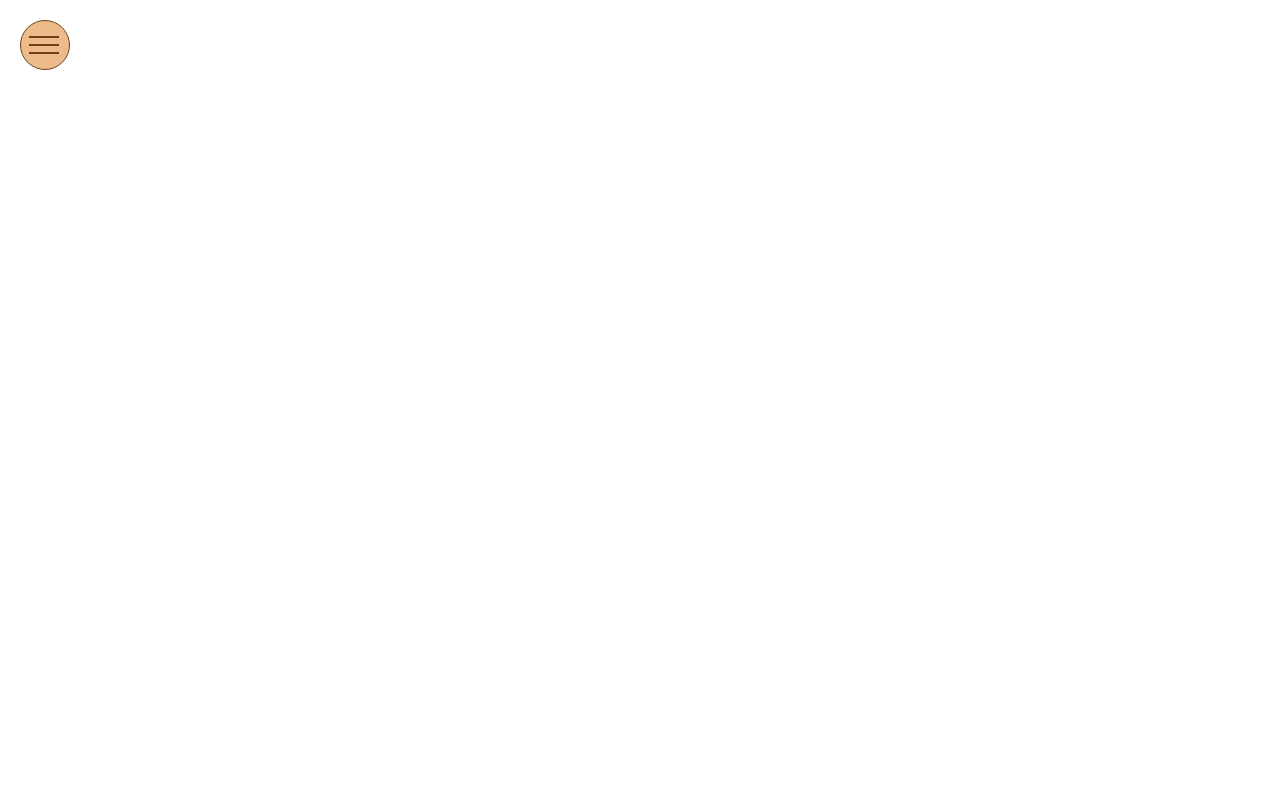
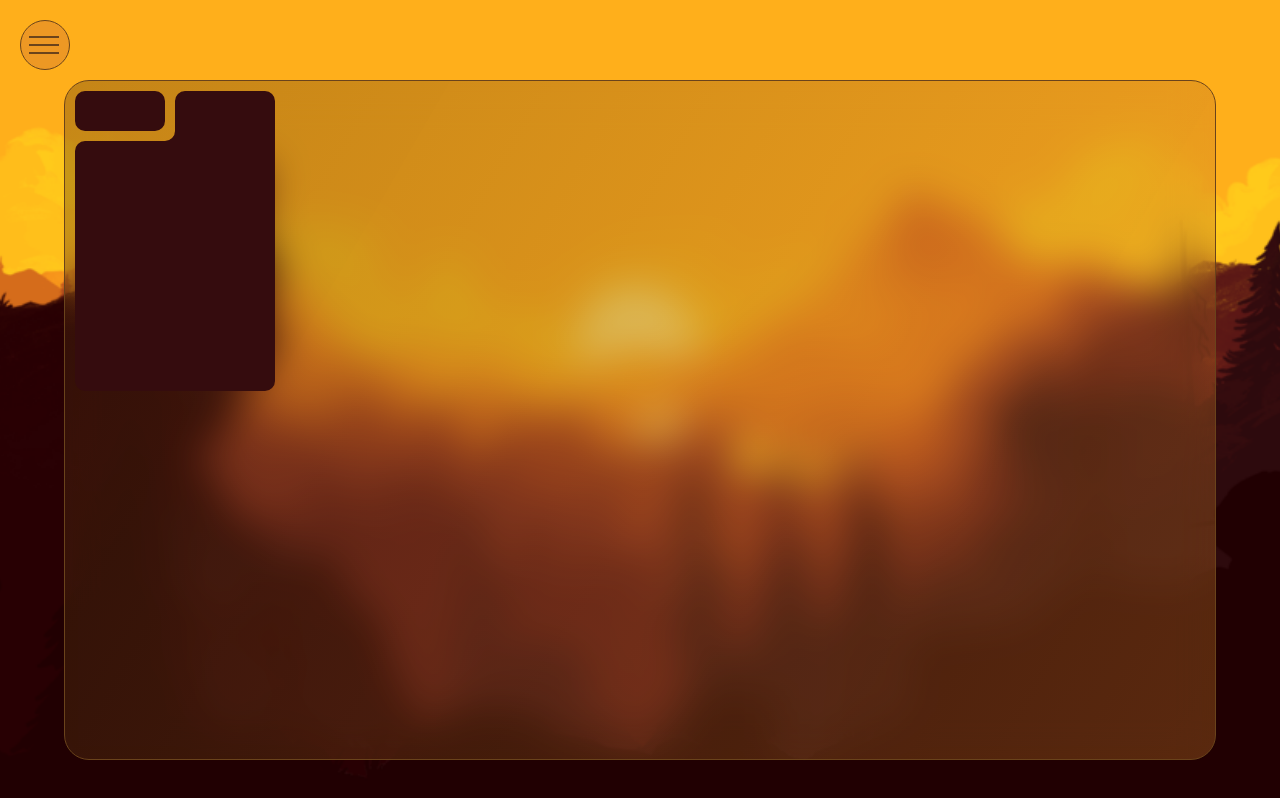
Before and after one commit to mormolad/resume, a Next.js app: page /portfolio in a window 1280 px wide. Built offline with nearby package versions, Linux system fonts and the light colour scheme.

Commit message:
[~]FB работа над портфолио

```diff
--- /dev/null
+++ b/src/app/portfolio/page.module.css
@@ -0,0 +1,30 @@
+.portfolio {
+  background-image: url('/img/background.png');
+  background-size: cover;
+  background-position: center;
+  background-attachment: fixed; /* Фон не двигается при скролле */
+  width: 100vw;
+  height: 100vh;
+  margin: 0;
+  padding: 0;
+  overflow: hidden;
+}
+
+.list {
+  width: 90vw;
+  height: 85vh;
+  border: 1px solid #6a431b;
+  border-radius: 25px;
+  margin: 10vh auto; /* Центрирование */
+  position: relative;
+  background-color: transparent;
+  backdrop-filter: blur(20px);
+  background-image: linear-gradient(
+    120deg,
+    rgba(69, 42, 16, 0.309),
+    rgba(223, 135, 46, 0.3)
+  );
+}
+.item {
+  list-style: none; /* Убирает маркеры списка */
+}
--- a/src/app/portfolio/page.tsx
+++ b/src/app/portfolio/page.tsx
@@ -1,3 +1,22 @@
+import styles from './page.module.css';
+import Card from '@/components/Card/Card';
+
 export default function Portfolio() {
-  return <></>;
+  return (
+    <main className={styles.portfolio}>
+      <ul className={styles.list}>
+        <li className={styles.item}>
+          <Card />
+        </li>
+        <li className={styles.item}></li>
+        <li className={styles.item}></li>
+        <li className={styles.item}></li>
+        <li className={styles.item}></li>
+        <li className={styles.item}></li>
+        <li className={styles.item}></li>
+        <li className={styles.item}></li>
+        <li className={styles.item}></li>
+      </ul>
+    </main>
+  );
 }
--- /dev/null
+++ b/src/components/Card/Card.module.css
@@ -0,0 +1,9 @@
+.card {
+  background-color: #350c0e;
+  margin: 10px;
+  width: 200px;
+  height: 300px;
+  clip-path: path(
+    'M 10 50 L 90 50 A 10 10 0 0 0 100 40 L 100 10 A 10 10 0 0 1 110 0 L 190 0 A 10 10 0 0 1 200 10 L 200 290 A 10 10 0 0 1 190 300 L 10 300 A 10 10 0 0 1 0 290 L 0 60 A 10 10 0 0 1 10 50 Z M 10 40 A 10 10 0 0 1 0 30 L 0 10 A 10 10 0 0 1 10 0 L 80 0 A 10 10 0 0 1 90 10 L 90 30 A 10 10 0 0 1 80 40 Z M 25 0   C 40 0 50,10 50 25  C 50 40 40 35 25 35     C 10 35 0 40 0 25 C 0 10 10 0 25 0 Z'
+  );
+}
--- /dev/null
+++ b/src/components/Card/Card.tsx
@@ -0,0 +1,8 @@
+import styles from './Card.module.css';
+
+export default function Card() {
+
+    return <div className={styles.card}>
+    </div>
+
+    }
--- a/src/components/Header/Header.module.css
+++ b/src/components/Header/Header.module.css
@@ -10,11 +10,11 @@
 .burgerMenu {
   display: flex;
   align-items: center;
-  background-color: rgba(223, 135, 46, 0.559);
+  background-color: rgba(223, 135, 46, 0.561);
   border-radius: 25px;
   padding: 12px 8px;
   cursor: pointer;
-  border: 1px solid #6a431b;
+  border: 1px solid rgb(106, 67, 27);
   height: 50px;
   width: 50px;
   overflow: hidden;
@@ -23,7 +23,7 @@
 
 /* Открытое состояние контейнера */
 .burgerMenu.open {
-  width: 490px; /* Задай нужную ширину для открытого состояния */
+  width: 500px; /* Задай нужную ширину для открытого состояния */
   background-color: rgba(223, 135, 46, 0.559);
 }
 
@@ -103,6 +103,8 @@
 
 .nav__item {
   margin: 0;
+  font-family: 'Pacifico', cursive;
+  color: #df862e;
 }
 
 .nav__link {
--- a/src/components/Header/Header.tsx
+++ b/src/components/Header/Header.tsx
@@ -31,10 +31,7 @@ const Header = () => {
               </Link>
             </li>
             <li className={styles.nav__item}>
-              <Link
-                href="https://github.com/mormolad"
-                className={styles.nav__link}
-              >
+              <Link href="/portfolio" className={styles.nav__link}>
                 Портфолио
               </Link>
             </li>{' '}
```
Also changed, not shown: src/components/ParallaxBannerDesktop/ParallaxBannerDesktop.tsx (+18 -23 lines), public/img/background.png (added).
